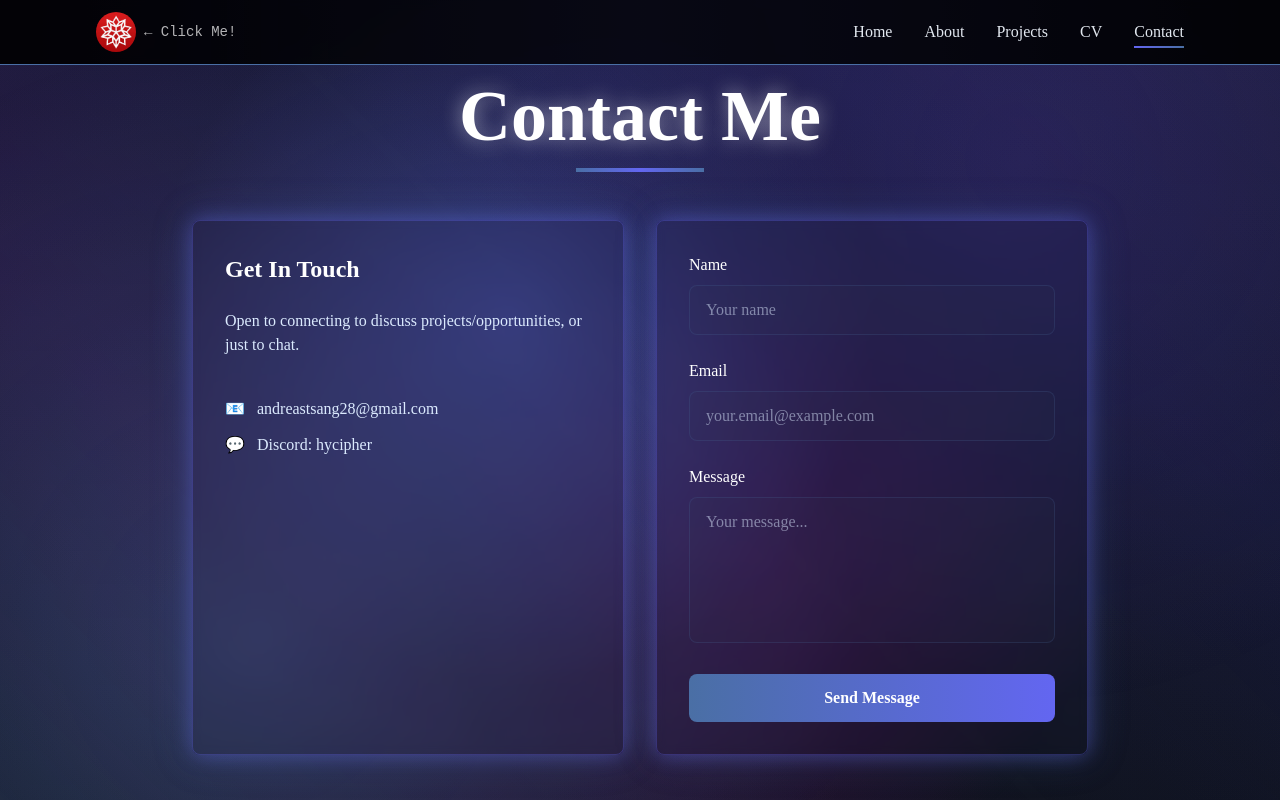
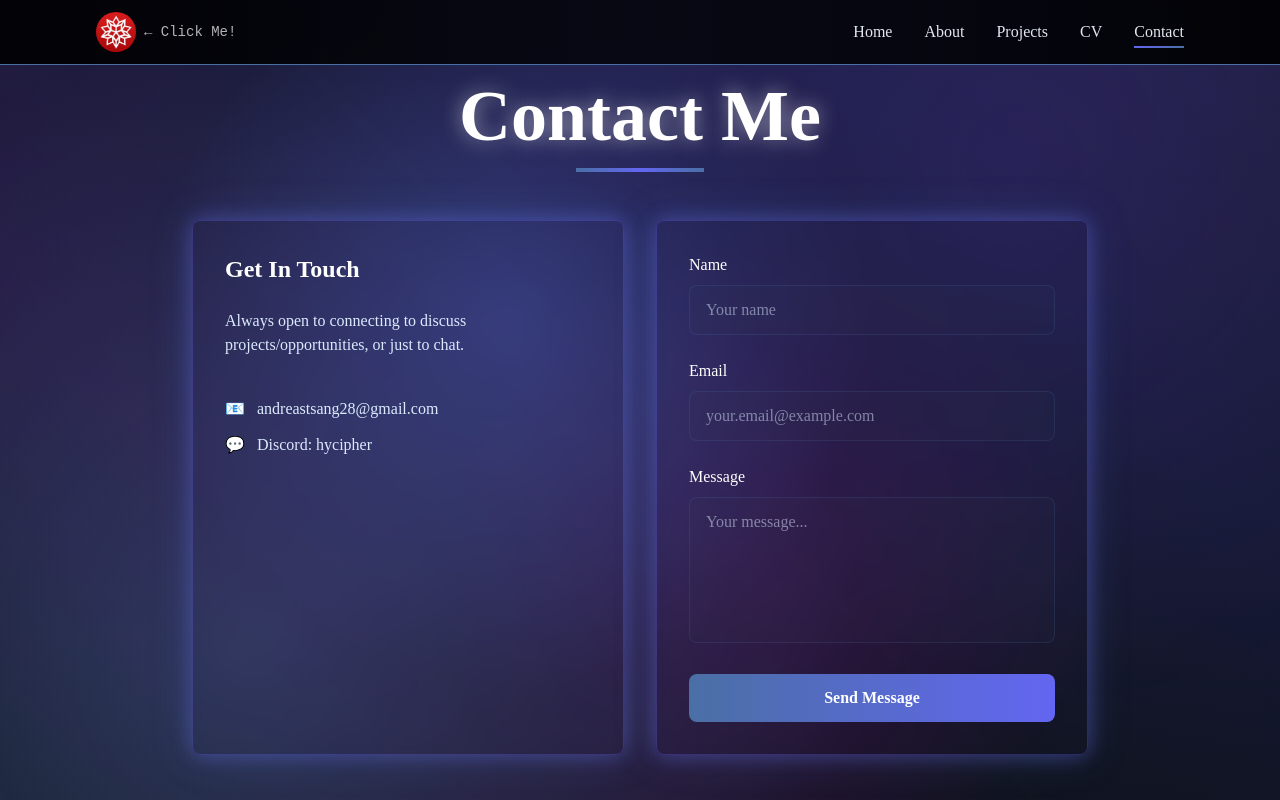
Before and after one commit to Hyandreas/aboutme, a Next.js app: page /contact in a window 1280 px wide. Shown: the top 800 px of the page. Built offline with nearby package versions, Linux system fonts and the light colour scheme.

Commit message:
v1.1 successful

```diff
--- a/app/contact/page.tsx
+++ b/app/contact/page.tsx
@@ -62,7 +62,7 @@ export default function ContactPage() {
                   <h2 className="text-2xl font-semibold text-white-accent mb-6">Get In Touch</h2>
                   <div className="space-y-4 text-pale-blue">
                     <p>
-                      Open to connecting to discuss projects/opportunities, or just to chat.
+                      Always open to connecting to discuss projects/opportunities, or just to chat.
                     </p>
                     <div className="pt-6 space-y-3">
                       <div className="flex items-center space-x-3">
```
